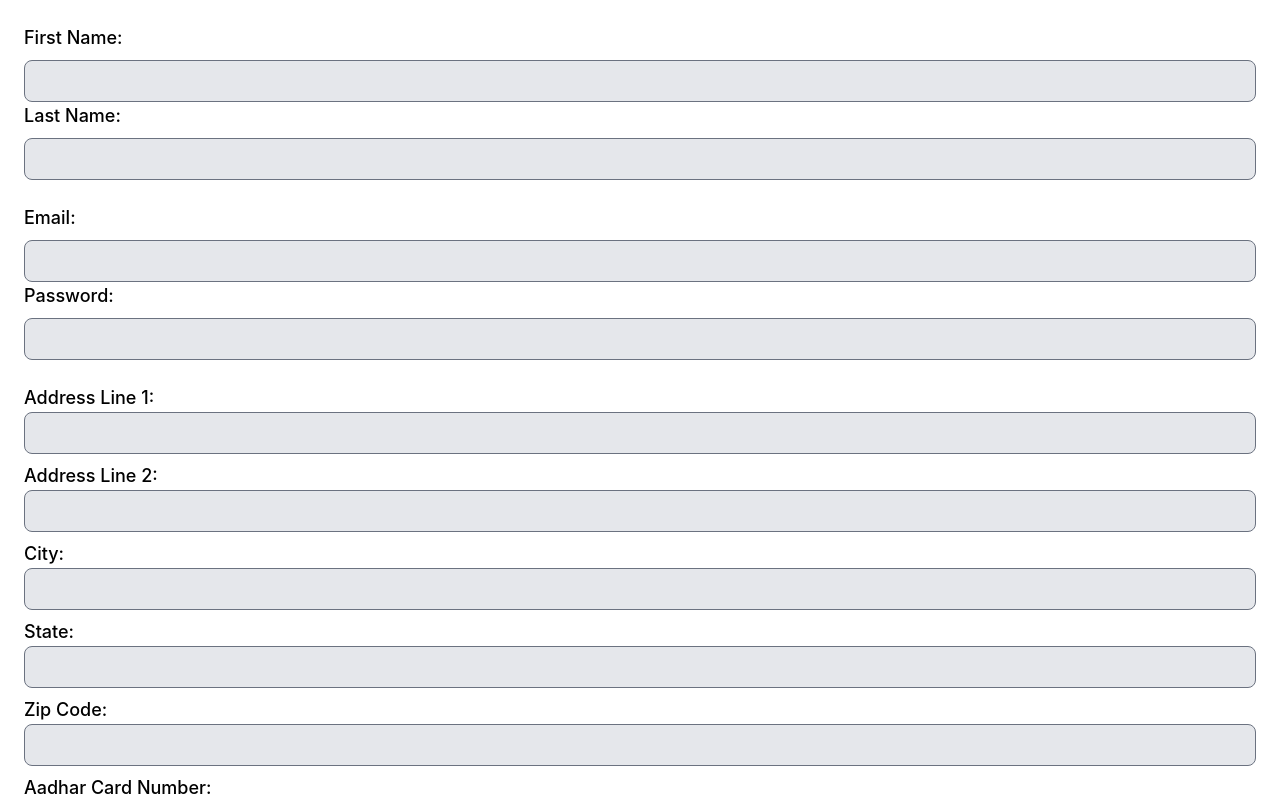
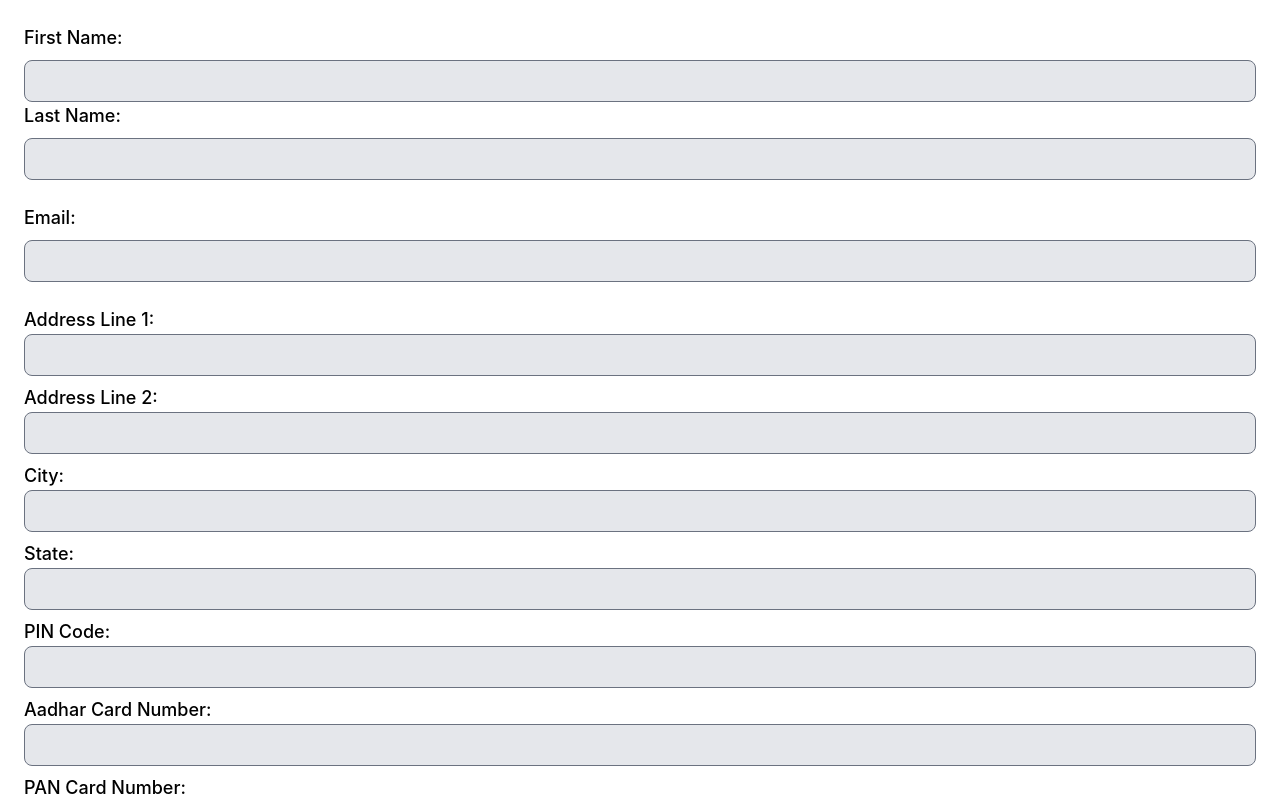
Before and after one commit to anshulghogre4/online-banking-springboot-react, a React (Create React App) app in the folder client/: page /profile in a window 1280 px wide. Shown: the top 800 px of the page. Built offline with nearby package versions, Linux system fonts and the light colour scheme.

Commit message:
fixed sigup bugs

```diff
--- a/client/src/Components/Profile/Profile.js
+++ b/client/src/Components/Profile/Profile.js
@@ -14,7 +14,7 @@ const Profile = () => {
   const [zip, setZip] = useState('');
   const [aadharCard, setAadharCard] = useState('');
   const [panCard, setPanCard] = useState('');
-  const [password, setPassword] = useState('');
+
   const [gender, setGender] = useState('');
   const [dob, setDob] = useState('');
   const [image, setImage] = useState(null);
@@ -87,19 +87,6 @@ const Profile = () => {
           onChange={(e) => setEmail(e.target.value)}
         />
       </div>
-
-      <div className="w-full px-3">
-        <label className="block font-medium text-lg mb-2" for="password">
-          Password:
-        </label>
-        <input
-          className="bg-gray-200 p-2 rounded-lg w-full hover:bg-gray-300 focus:bg-gray-300 focus:outline-none"
-          type="password"
-          id="password"
-          value={password}
-          onChange={(e) => setPassword(e.target.value)}
-        />
-      </div>
     </div>
 
 
@@ -124,7 +111,7 @@ const Profile = () => {
     </label>
 
     <label className="block font-medium text-lg mb-2">
-        Zip Code:
+        PIN Code:
         <input className="bg-gray-200 p-2 rounded-lg w-full focus:outline-none focus:bg-white hover:bg-gray-100" type="text" value={zip} onChange={(e) => setZip(e.target.value)} />
     </label>
 
--- a/client/src/Components/Registration/Register.js
+++ b/client/src/Components/Registration/Register.js
@@ -2,9 +2,11 @@ import React,{useState} from 'react'
 import {NavLink, useNavigate} from "react-router-dom"
 import  axios from "axios"
 import {toast} from "react-hot-toast"
+import  {useBankingSystem} from "../Context/UserContext"
 
-const Register = ({BASE_URL}) => {
+const Register = () => {
 
+        const {BASE_URL} = useBankingSystem();
         const navigateTo = useNavigate();
 
 
```
